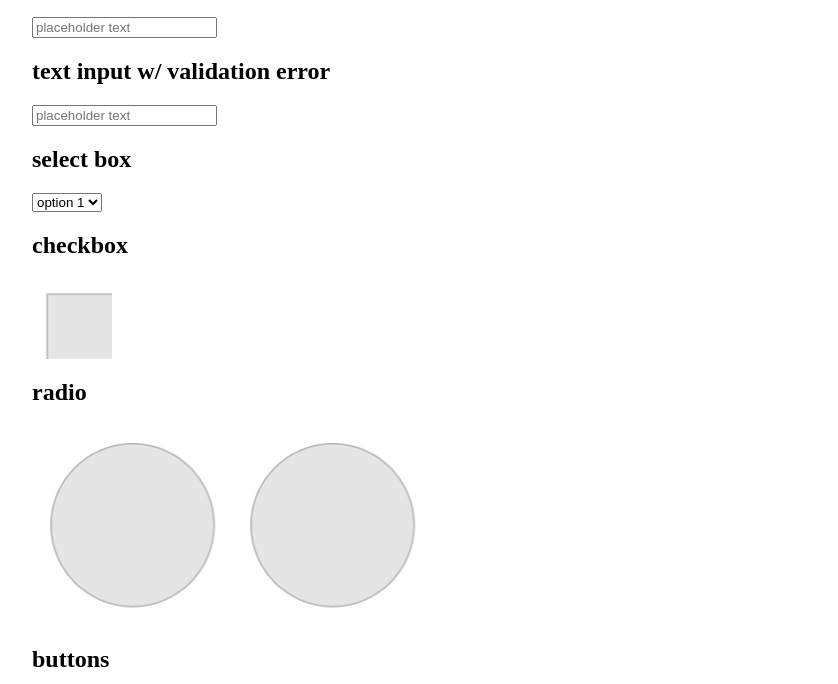
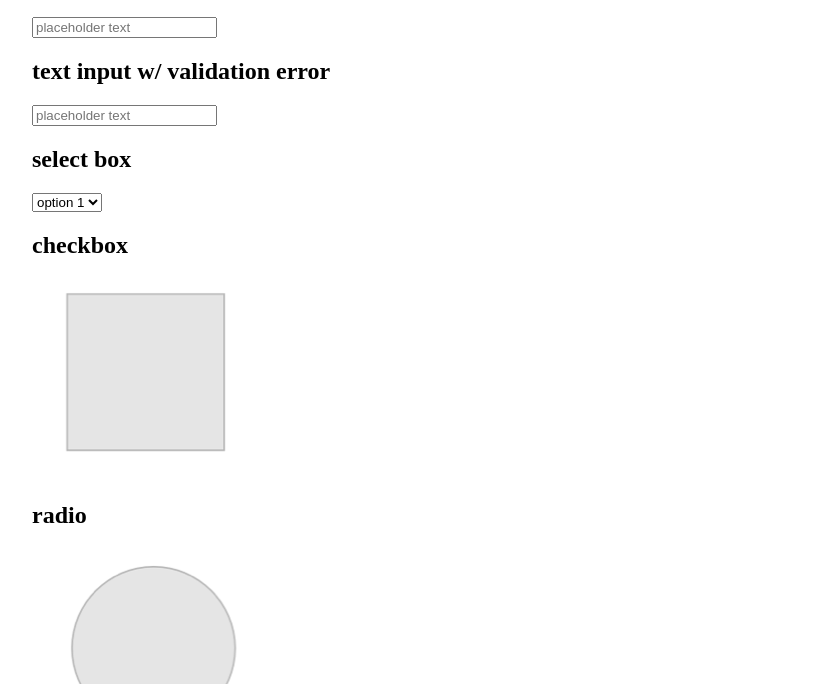
Before and after one commit to madelinepet/ui-challenge-02, a plain HTML site: page index.html in a window 1280 px wide. Shown: the part 116-800 px from the top of the page, without its empty margins (28-866 px from the left). Drawn offline with nearby package versions, Linux system fonts and the light colour scheme.

Commit message:
I got my functionalitygit add .!

```diff
--- a/app.js
+++ b/app.js
@@ -10,24 +10,25 @@ $('body').css({'display': 'block',
   'padding': '20px',
   'margin-left': '40px'});
 
-$('input[type=checkbox]').css({'display': 'none'});
-$('input[type=radio]').css({'display': 'none'});
+$('input[type=checkbox]').css({'opacity': '0'});
+$('input[type=radio]').css({'opacity': '0'});
 
 $('input[type="checkbox"] + label.checkbox').css({'display':'inline-block',
   'cursor': 'pointer',
   'outline': '0',
-  'width': '80px',
-  'height': '80px',
+  'width': '200px',
+  'height': '200px',
   'background-image': 'url("form-elements-sprite.png")',
   'background-repeat': 'no-repeat',
   'background-position': '0 0'});
 
 
-let changePic = function (){
-  $('input[type="checkbox"] + label.checkbox').css({'background-position': '-400 bottom'});
+let changeCheckbox = function (){
+  $('input[type="checkbox"] + label.checkbox').css({'background-position': '-230 0'});
+  console.log('clicked');
 };
 
-$(document).on('click','#sprite-checkbox', changePic);
+$('input[type="checkbox"] + .checkbox').on('click', changeCheckbox);
 
 
 $('input[type="radio"] + label.radio').css({'display':'inline-block',
@@ -39,7 +40,13 @@ $('input[type="radio"] + label.radio').css({'display':'inline-block',
   'background-repeat': 'no-repeat',
   'background-position': '-420 0'});
 
-$('input[type="radio"]:checked + label.radio:after').css({'background-position': '-500 bottom'});
+let changeRadio = function (){
+  $('input[type="radio"] + label.radio').css({'background-position': '-650 bottom'});
+  console.log('clicked');
+};
+
+$('input[type="radio"] + .radio').on('click', changeRadio);
+
 
 $('button').css({'height': '60px',
   'width': '100px'});
--- a/index.html
+++ b/index.html
@@ -23,7 +23,7 @@
   <h2>checkbox</h2>
   <div><input id="checkBox" type="checkbox" id="sprite-checkbox"><label for="checkbox" class="checkbox"></label></div>
   <h2>radio</h2>
-  <div><input type="radio"><label for="radio" class="radio"></label><input type="radio"><label for="radio" class="radio"></label></div>
+  <div><input type="radio"><label for="radio" class="radio"></label></div>
   <h2>buttons</h2>
   <button type="submit">submit</button>
 </form>
```
